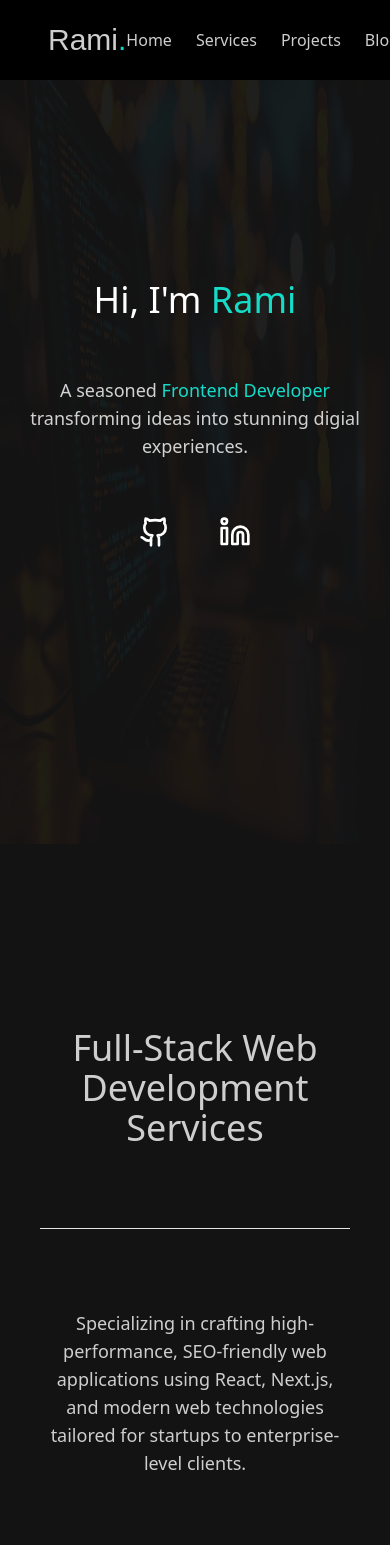
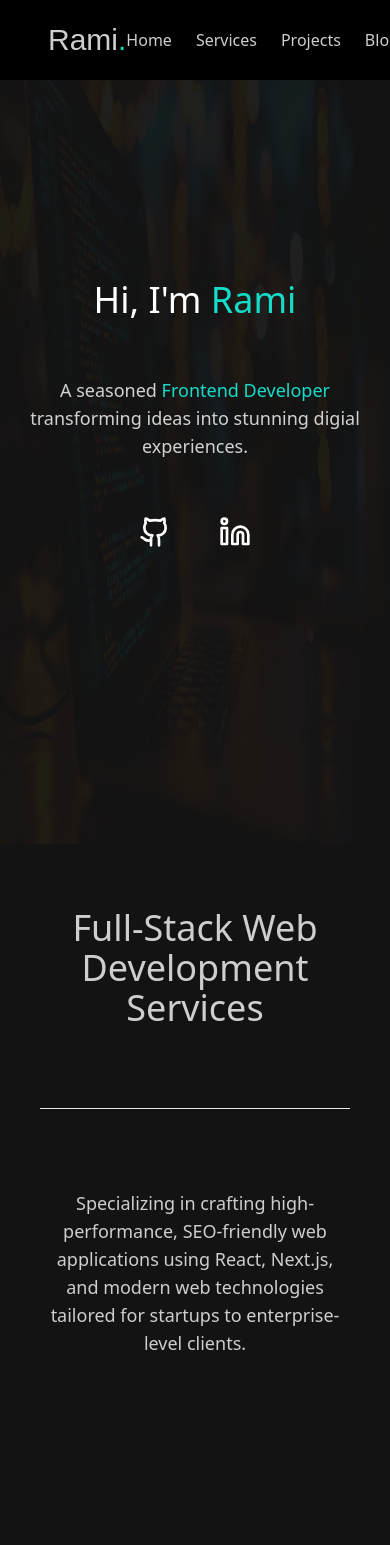
Before and after one commit to LordCail1/portfolio_front_end, a Next.js app: page / in a window 390 px wide. Shown: the top 1545 px of the page. Built offline with nearby package versions, Linux system fonts and the light colour scheme; a web font is replaced by a local one.

Commit message:
FD-43 Update ServiceCard styling

```diff
--- a/src/components/ServicesSection/ServiceCard/ServiceCard.tsx
+++ b/src/components/ServicesSection/ServiceCard/ServiceCard.tsx
@@ -45,7 +45,7 @@ export default function ServiceCard({ description, icon, title }: Props) {
 			onHoverStart={() => setIsHovered(true)}
 			onHoverEnd={() => setIsHovered(false)}
 			className={
-				"group relative flex-grow basis-full flex-col items-center justify-center px-10 py-40 transition hover:bg-blue_island_hover sm:px-20 md:px-40 lg:px-72 xl:basis-1/2 xl:p-40"
+				"group relative flex-grow basis-full flex-col items-center justify-center py-10 px-10 md:py-40 transition hover:bg-blue_island_hover sm:px-20 md:px-40 lg:px-72 xl:basis-1/2 xl:p-40"
 			}
 		>
 			<figure className="pt-6">
```
